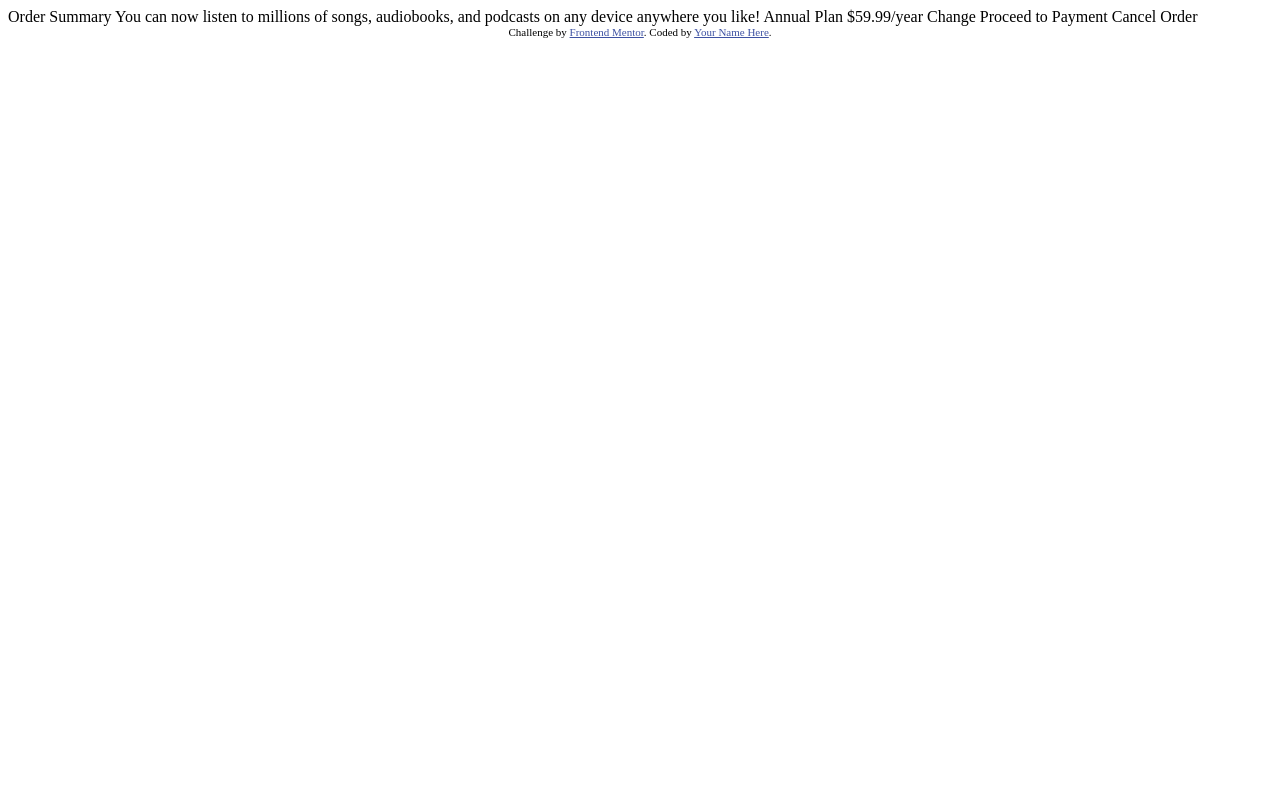
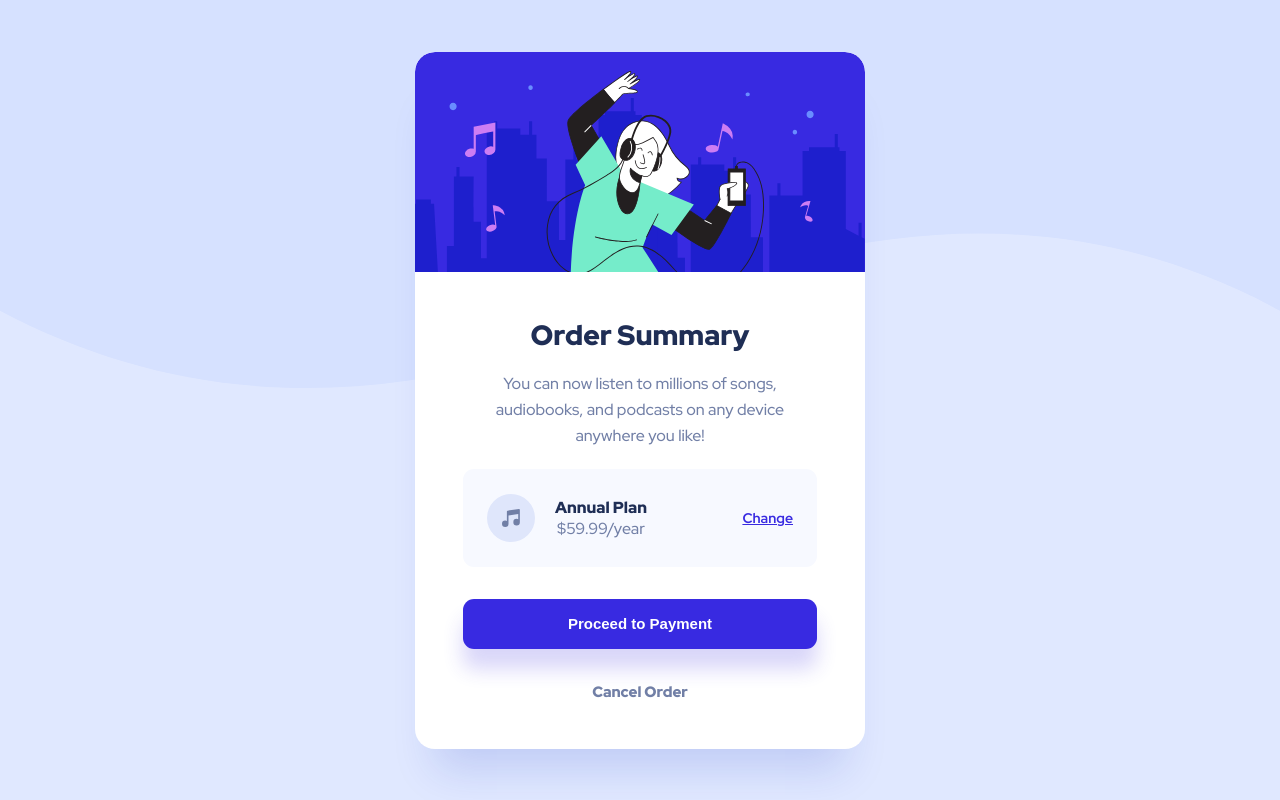
Before and after one commit to mikeH58/FM-Order-summary-component, a plain HTML site: page index.html in a window 1280 px wide. Drawn offline with Linux system fonts and the light colour scheme.

Commit message:
completed code

```diff
--- a/index.html
+++ b/index.html
@@ -3,35 +3,38 @@
 <head>
   <meta charset="UTF-8">
   <meta name="viewport" content="width=device-width, initial-scale=1.0"> <!-- displays site properly based on user's device -->
-
   <link rel="icon" type="image/png" sizes="32x32" href="./images/favicon-32x32.png">
-
+  <link rel="stylesheet" href="/style.css">
   <title>Frontend Mentor | Order summary card</title>
 
-  <!-- Feel free to remove these styles or customise in your own stylesheet 👍 -->
-  <style>
-    .attribution { font-size: 11px; text-align: center; }
-    .attribution a { color: hsl(228, 45%, 44%); }
-  </style>
+
 </head>
 <body>
+  <main>
+    <div class="card">
+      <img class="card-hero" src="./images/illustration-hero.svg" alt="card hero image">
+        <div class="card-content">
+          <h1 class="card-title">Order Summary</h1>
+          <p class="card-text">You can now listen to millions of songs, audiobooks, and podcasts on any device anywhere you like!</p>
+            <div class="plan-container">
+              <div class="selected-plan">
+                <img src="./images/icon-music.svg" alt="plan icon">
+                <div class="plan-info">
+                  <p class="plan-type">Annual Plan</p>
+                  <p class="plan-cost">$59.99/year</p>
+                </div>
+              </div>
+              <div class="plan-change">
+                <a href="#">Change</a>
+              </div>
+            </div>
 
-  Order Summary
+          <button class="payment-btn">Proceed to Payment</button>
+         <a class="cancel-btn" href="#">Cancel Order</a>
 
-  You can now listen to millions of songs, audiobooks, and podcasts on any
-  device anywhere you like!
+        </div>
 
-  Annual Plan
-  $59.99/year
-
-  Change
-
-  Proceed to Payment
-  Cancel Order
-
-  <div class="attribution">
-    Challenge by <a href="https://www.frontendmentor.io?ref=challenge" target="_blank">Frontend Mentor</a>.
-    Coded by <a href="#">Your Name Here</a>.
-  </div>
+    </div>
+  </main>
 </body>
 </html>
--- /dev/null
+++ b/style.css
@@ -0,0 +1,174 @@
+@import url('https://fonts.googleapis.com/css2?family=Red+Hat+Display:wght@500;700;900&display=swap');
+
+*{
+    box-sizing: border-box;
+    padding:0;
+    margin:0;
+}
+
+html{
+    font-size:16px;
+}
+
+body{
+    background-image: url(./images/pattern-background-desktop.svg);
+    background-repeat: no-repeat;
+    background-size: contain;
+    background-color:#E0E8FF;
+    font-family: 'Red Hat Display', sans-serif;
+    display:flex;
+    justify-content: center;
+    align-items: center;
+    height:100vh;
+}
+
+.card{
+    width:450px;
+    height:697px;
+    background: #FFFFFF;
+    box-shadow: 0px 40px 40px -20px rgba(13, 48, 189, 0.151826);
+    border-radius: 20px;
+    max-width:100%;
+    margin:0 auto;
+    overflow:auto;
+}
+
+.card-hero{
+    border-radius: 20px 20px 0px 0px;
+    max-width:100%;
+    display:block;
+}
+
+.card-content{
+    text-align:center;
+    margin:0 3rem;
+}
+
+.card-title{
+    font-weight: 900;
+    font-size: 28px;
+    line-height: 37px;
+    color:#1F2E55;
+    margin-top:45px;
+    margin-bottom:17px;
+}
+
+.card-text{
+    font-weight: 500;
+    font-size: 16px;
+    color:#717FA6;
+    line-height: 26px;
+    margin-bottom:20px;
+}
+
+.plan-container{
+    background: #F7F9FF;
+    border-radius: 11px;
+    display: flex;
+    align-items: center;
+    justify-content: space-between;
+    padding:25px 24px;
+    margin-bottom:32px;
+}
+
+.selected-plan{
+    display:flex;
+    align-items: center;
+}
+
+.selected-plan img{
+    margin-right:20px;
+}
+
+.plan-change a{
+    justify-self: flex-end;
+    font-weight: 700;
+    font-size: 14px;
+    line-height: 19px;
+    text-decoration: underline;
+    color: #382AE1;
+}
+
+.plan-change a:hover{
+    color:#766CF1;
+    text-decoration: none;
+}
+
+.plan-type{
+    font-weight: 900;
+    font-size: 16px;
+    line-height: 21px;
+    color: #1F2E55;
+}
+
+.plan-cost{
+    font-weight: 500;
+    font-size: 16px;
+    line-height: 21px;
+    color: #717FA6;
+}
+
+button{
+    width:100%;
+    height:50px;
+    background: #382AE1;
+    box-shadow: 0px 20px 20px rgba(56, 42, 225, 0.190291);
+    border:none;
+    border-radius: 11px;
+    font-weight: 900;
+    font-size: 15px;
+    line-height: 20px;
+    color: #FFFFFF;
+    margin-bottom:32px;
+}
+
+button:hover{
+    cursor: pointer;
+    background-color: #766CF1;
+}
+
+.cancel-btn{
+    font-weight: 900;
+    font-size: 15px;
+    line-height: 20px;
+    color: #717FA6;
+    text-decoration:none;
+}
+
+.cancel-btn:hover{
+    color:#1F2E55;
+}
+
+
+@media (max-width: 470px){
+    .card{
+    width:90%;
+    height:auto;
+    }
+
+    .card-content{
+        text-align:center;
+        margin:2rem;
+    }
+    button{
+        margin-bottom:32px;
+    }
+
+    .cancel-btn{
+        margin-bottom:20px;
+    }
+}
+@media (max-width: 399px){
+    .plan-container, .selected-plan{
+        flex-direction: column;
+        justify-content: space-around;
+        align-items: center;
+    }
+    .selected-plan img{
+        margin:0;
+        padding:5px;
+    }
+    .plan-change{
+        margin-top:5px;
+    }
+}
```
